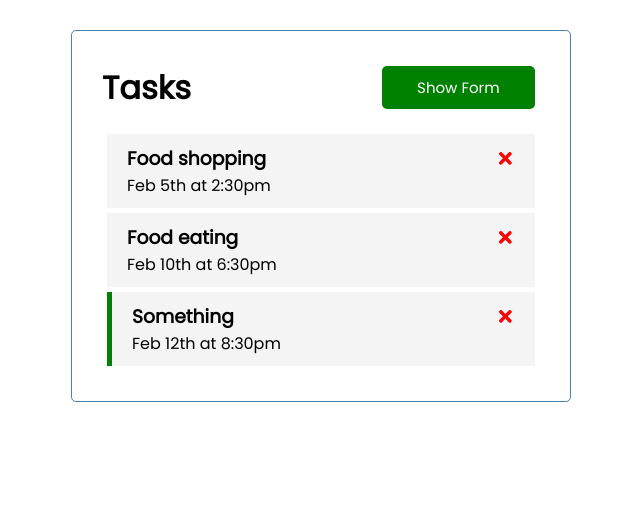
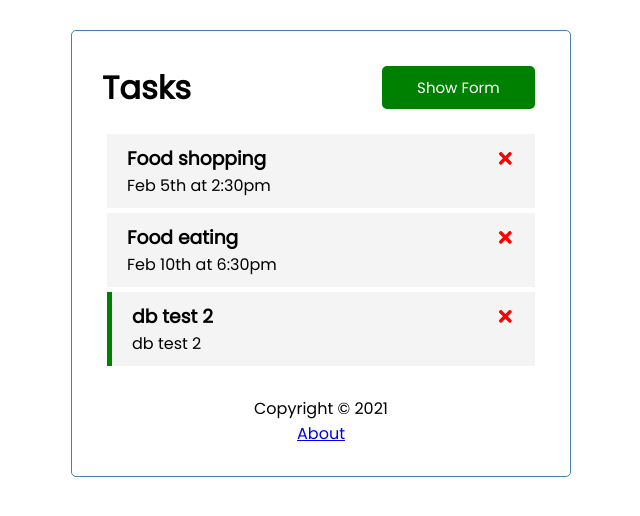
Before and after one commit to tkozemzak/react-task-tracker, a React (Create React App) app: page / in a window 1280 px wide. Shown: the top 516 px of the page, without its empty margins (319-959 px from the left). Built offline with nearby package versions, Linux system fonts and the light colour scheme; data requests are answered from the project's data file.

Commit message:
add react router and about page

```diff
--- a/db.json
+++ b/db.json
@@ -5,18 +5,18 @@
       "text": "Food shopping",
       "day": "Feb 5th at 2:30pm",
       "reminder": false
-     },
-     {
+    },
+    {
       "id": 2,
       "text": "Food eating",
       "day": "Feb 10th at 6:30pm",
       "reminder": false
-     },
-     {
-      "id": 3,
-      "text": "Something",
-      "day": "Feb 12th at 8:30pm",
-      "reminder": true
-     }
+    },
+    {
+      "text": "db test 2",
+      "day": "db test 2",
+      "reminder": true,
+      "id": 3
+    }
   ]
 }
--- a/package.json
+++ b/package.json
@@ -10,6 +10,7 @@
     "react": "^17.0.1",
     "react-dom": "^17.0.1",
     "react-icons": "^4.1.0",
+    "react-router-dom": "^5.2.0",
     "react-scripts": "4.0.1",
     "web-vitals": "^0.2.4"
   },
--- a/src/App.js
+++ b/src/App.js
@@ -1,7 +1,10 @@
 import Header from './components/Header';
+import Footer from './components/Footer';
 import Tasks from './components/Tasks';
 import AddTask from './components/AddTask';
+import About from './components/About';
 import { useState, useEffect } from 'react';
+import { BrowserRouter as Router, Route} from 'react-router-dom';
 
 
 function App() {
@@ -26,36 +29,81 @@
     return data;
   }
 
+  //fetch single task from json-server
+  const fetchTask = async (id) => {
+    const res = await fetch(`http://localhost:5000/tasks/${id}`)
+    const data = await res.json()
+    console.log("data from json-server: ", data);
+    return data;
+  }
+
+
 
  //Add task
- const addTask = (task) => {
-   const id = Math.floor(Math.random() * 10000) +1
-   const newTask = { id, ...task }
-   setTasks([...tasks, newTask])
+ const addTask = async (task) => {
+   const res = await fetch('http://localhost:5000/tasks', {
+     method: 'POST',
+     headers: {
+       'Content-type': 'application/json'
+     },
+     body: JSON.stringify(task)
+   })
+
+   const data = await res.json()
+
+   setTasks([...tasks, data])
+
+  //  const id = Math.floor(Math.random() * 10000) +1
+  //  const newTask = { id, ...task }
+  //  setTasks([...tasks, newTask])
  }
 
  //Delete task
- const deleteTask = (id) => {
+ const deleteTask = async (id) => {
+  await fetch(`http://localhost:5000/tasks/${id}`, {
+    method: 'DELETE'
+  })
    setTasks(tasks.filter((task) => task.id !== id))
  }
 
- //Toggle reminder
- const toggleReminder = (id) => {
+ //Toggle reminder and update json-server
+ const toggleReminder = async (id) => {
+   const taskToToggle = await fetchTask(id)
+   const updatedTask = { ...taskToToggle, reminder: !taskToToggle.reminder}
+
+   const res = await fetch(`http://localhost:5000/tasks/${id}`, {
+    method: 'PUT',
+    headers: {
+      'Content-type': 'application/json',
+    },
+    body: JSON.stringify(updatedTask)
+  })
+
+  const data = await res.json()
+
    setTasks(tasks.map((task) => task.id === id
-   ? { ...task, reminder: !task.reminder } : task))
+   ? { ...task, reminder: data.reminder } : task))
+
 }
 
 
 
   return (
+    <Router>
       <div className="container">
+          <Route path='/' exact render={(props) => (
+            <>
               <Header title="Tasks" onAdd={() => setShowForm(!showForm)} showForm={showForm}/>
               {showForm && <AddTask onAdd={addTask}/>}
               {tasks.length > 0 ?
               <Tasks tasks={tasks} onDelete={deleteTask} onToggle={toggleReminder}/> :
               'No Tasks To Show'}
-
+            </>
+          )} />
+          <Route path='/about' component={About}/>
+        <Footer />
       </div>
+    </Router>
   );
 }
 
--- /dev/null
+++ b/src/components/About.js
@@ -0,0 +1,12 @@
+import React from 'react'
+
+const About = () => {
+    return (
+        <div>
+            <h4>V1.0.2</h4>
+            <a href="/">Back</a>
+        </div>
+    )
+}
+
+export default About
--- /dev/null
+++ b/src/components/Footer.js
@@ -0,0 +1,11 @@
+
+const Footer = () => {
+    return (
+        <footer>
+          <p>Copyright &copy; 2021</p>
+          <a href='/about'>About</a>
+        </footer>
+    )
+}
+
+export default Footer
```
Also changed, not shown: 1 other file (tests, documents, lock files or other folders). Lines whose indentation alone changed are shown as unchanged.
